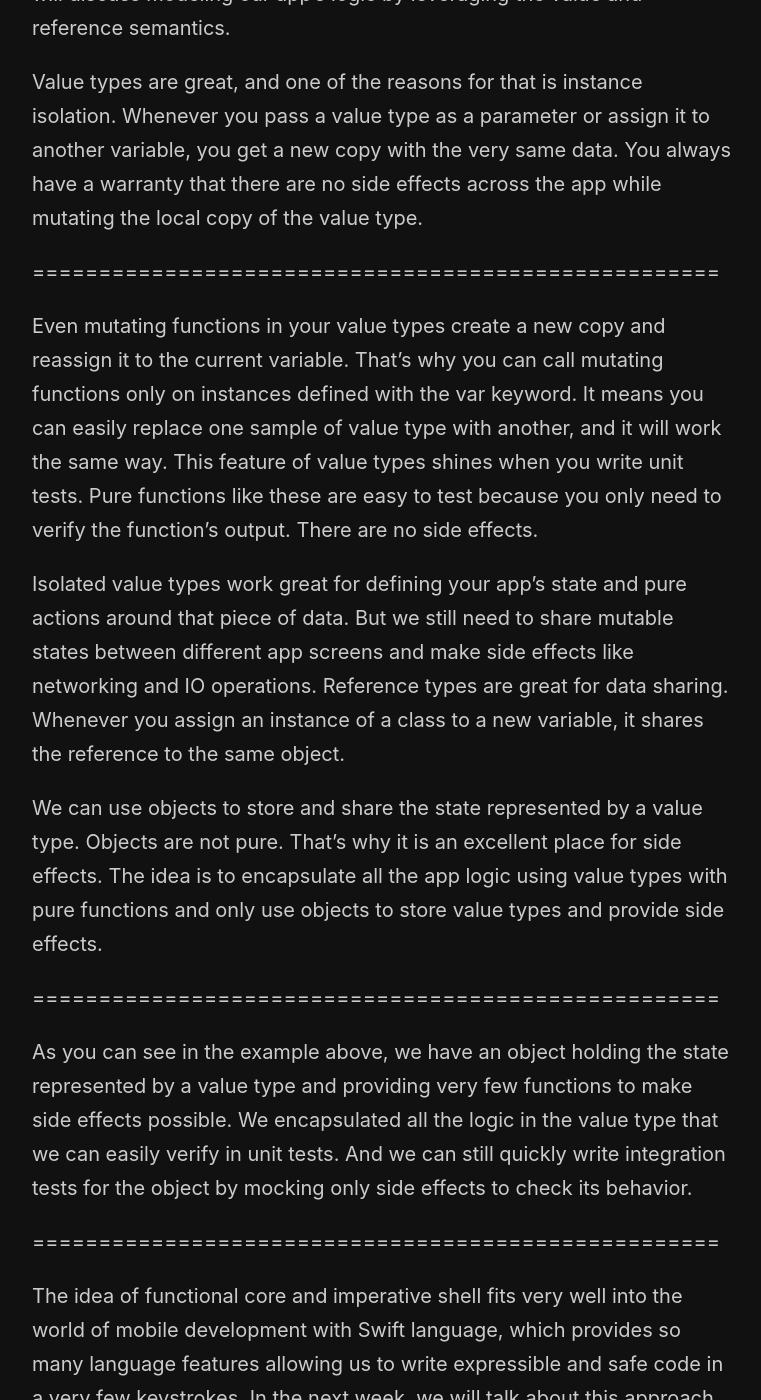
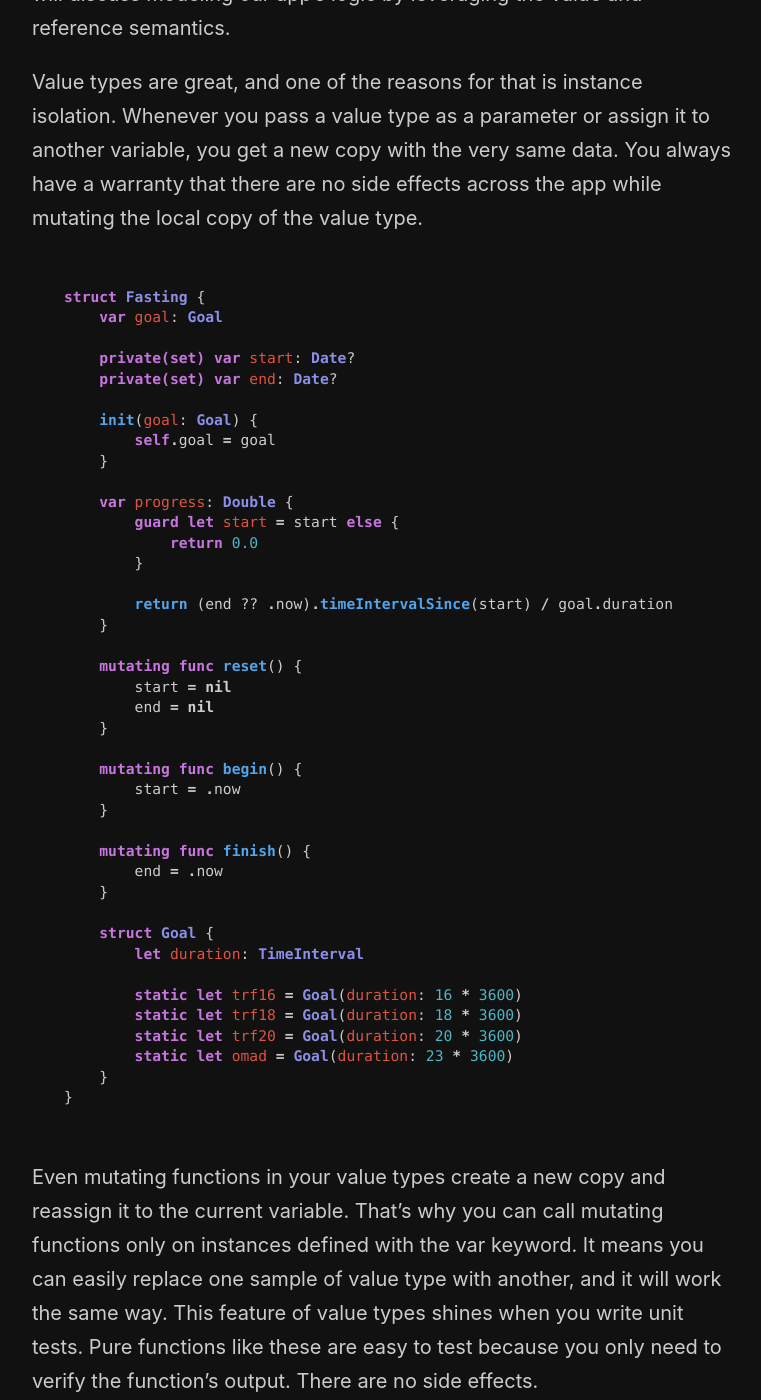
Before and after one commit to mecid/mecid.github.io, a Jekyll site: the page built from _posts/2022-03-02-functional-core-imperative-shell-in-swift.md, in a window 1280 px wide and 1400 px high, scrolled down 401 px. Shown: the whole window, without its empty margins (258-1019 px from the left). Built offline with Jekyll 4.4.1, drawn with Linux system fonts in a browser that asks for light colours; some of the changed text lies outside the part shown.

Commit message:
code examples added to functional core imperative shell post

````diff
--- a/_posts/2022-03-02-functional-core-imperative-shell-in-swift.md
+++ b/_posts/2022-03-02-functional-core-imperative-shell-in-swift.md
@@ -7,7 +7,48 @@
 
 Value types are great, and one of the reasons for that is instance isolation. Whenever you pass a value type as a parameter or assign it to another variable, you get a new copy with the very same data. You always have a warranty that there are no side effects across the app while mutating the local copy of the value type.
 
-====================================================
+```swift
+struct Fasting {
+    var goal: Goal
+
+    private(set) var start: Date?
+    private(set) var end: Date?
+
+    init(goal: Goal) {
+        self.goal = goal
+    }
+
+    var progress: Double {
+        guard let start = start else {
+            return 0.0
+        }
+
+        return (end ?? .now).timeIntervalSince(start) / goal.duration
+    }
+
+    mutating func reset() {
+        start = nil
+        end = nil
+    }
+
+    mutating func begin() {
+        start = .now
+    }
+
+    mutating func finish() {
+        end = .now
+    }
+
+    struct Goal {
+        let duration: TimeInterval
+
+        static let trf16 = Goal(duration: 16 * 3600)
+        static let trf18 = Goal(duration: 18 * 3600)
+        static let trf20 = Goal(duration: 20 * 3600)
+        static let omad = Goal(duration: 23 * 3600)
+    }
+}
+```
 
 Even mutating functions in your value types create a new copy and reassign it to the current variable. That's why you can call mutating functions only on instances defined with the var keyword. It means you can easily replace one sample of value type with another, and it will work the same way. This feature of value types shines when you write unit tests. Pure functions like these are easy to test because you only need to verify the function's output. There are no side effects.
 
@@ -15,10 +56,58 @@
 
 We can use objects to store and share the state represented by a value type. Objects are not pure. That's why it is an excellent place for side effects. The idea is to encapsulate all the app logic using value types with pure functions and only use objects to store value types and provide side effects.
 
-====================================================
+```swift
+@MainActor final class TimerStore: ObservableObject {
+    struct Dependencies {
+        let save: (Fasting) async throws -> Void
+        let load: () async throws -> Fasting?
+    }
+
+    @Published var currentFasting = Fasting(goal: .trf16)
+
+    private let dependencies: Dependencies
+    init(dependencies: Dependencies) {
+        self.dependencies = dependencies
+    }
+
+    func load() async {
+        currentFasting = (try? await dependencies.load()) ?? currentFasting
+    }
+
+    func save() async {
+        try? await dependencies.save(currentFasting)
+        currentFasting.reset()
+    }
+}
+```
 
 As you can see in the example above, we have an object holding the state represented by a value type and providing very few functions to make side effects possible. We encapsulated all the logic in the value type that we can easily verify in unit tests. And we can still quickly write integration tests for the object by mocking only side effects to check its behavior.
 
-====================================================
+```swift
+import SwiftUI
+
+struct TimerView: View {
+    @ObservedObject var store: TimerStore
+
+    var body: some View {
+        VStack {
+            if let start = store.currentFasting.start {
+                Text(start, style: .timer)
+                Button("Finish") {
+                    store.currentFasting.finish()
+                }
+                Button("Save") {
+                    Task { await store.save() }
+                }
+            } else {
+                Button("Begin") {
+                    store.currentFasting.begin()
+                }
+            }
+        }
+        .task { await store.load() }
+    }
+}
+```
 
 The idea of functional core and imperative shell fits very well into the world of mobile development with Swift language, which provides so many language features allowing us to write expressible and safe code in a very few keystrokes. In the next week, we will talk about this approach in the context of unidirectional flow.
````
